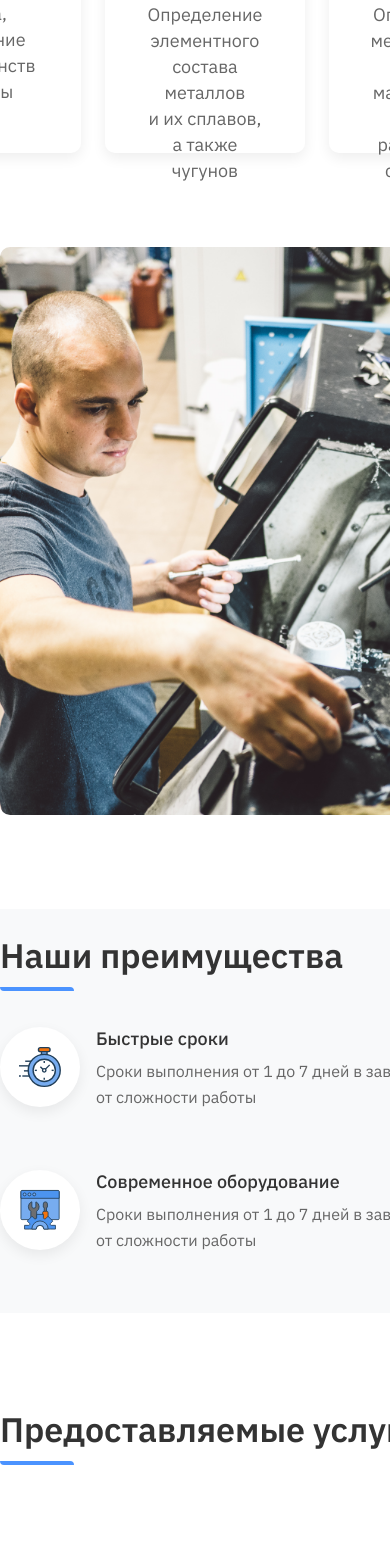
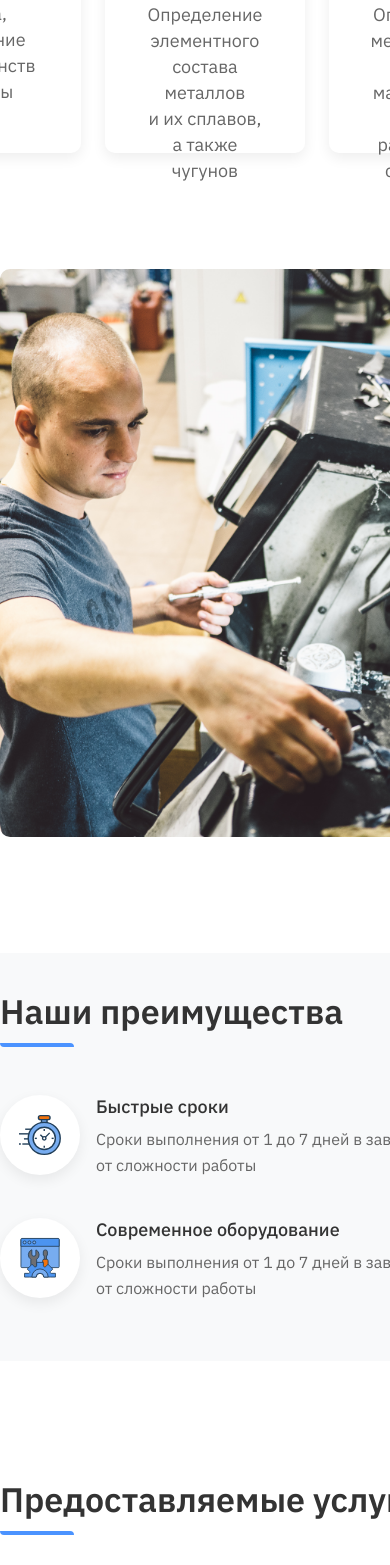
Before and after one commit to benjiman7/metalloved, a Django app: page / in a window 390 px wide. Shown: the part 821-2386 px from the top of the page. Run offline with Django 4.2, Linux system fonts and the light colour scheme; data that the repository does not hold is empty.

Commit message:
Change block paddings
Some minor fixes:
1) remove local volume data for docker container
2) change title for phone and email in order block

```diff
--- a/metalloved/website/static/styles/style.css
+++ b/metalloved/website/static/styles/style.css
@@ -364,7 +364,7 @@ body {
 }
 
 .main .container-about {
-  margin: 94px auto;
+  margin: 116px auto;
 }
 
 .main .about__content {
@@ -489,7 +489,6 @@ body {
 }
 
 .main .container-advantages {
-  margin: 94px auto;
   background-color: #F8F9FA;
 }
 
@@ -516,7 +515,7 @@ body {
   -webkit-box-direction: normal;
       -ms-flex-direction: column;
           flex-direction: column;
-  padding: 24px 0 36px;
+  padding: 36px 0 48px;
 }
 
 .main .advantages__title-content .advantages__title-item {
@@ -541,6 +540,7 @@ body {
   display: flex;
   -ms-flex-wrap: wrap;
       flex-wrap: wrap;
+  margin-bottom: 20px;
 }
 
 .main .advantages__list-item {
@@ -548,7 +548,7 @@ body {
   display: -ms-flexbox;
   display: flex;
   margin-right: 52px;
-  margin-bottom: 60px;
+  margin-bottom: 40px;
 }
 
 .main .advantages__list-item-border {
@@ -602,7 +602,7 @@ body {
 }
 
 .main .container-services {
-  margin: 94px 0;
+  margin: 116px auto;
 }
 
 .main .services__content {
@@ -626,7 +626,7 @@ body {
       -ms-flex-direction: column;
           flex-direction: column;
   width: 1128px;
-  padding-bottom: 36px;
+  padding-bottom: 52px;
 }
 
 .main .services__title-content .services__title-item {
--- a/metalloved/website/static/styles/style.scss
+++ b/metalloved/website/static/styles/style.scss
@@ -211,7 +211,7 @@
 
 .main {
     .container-about {
-        margin: 94px auto;
+        margin: 116px auto;
     }
 
     .about {
@@ -286,7 +286,6 @@
     }
 
     .container-advantages {
-        margin: 94px auto;
         background-color: #F8F9FA;
     }
 
@@ -301,18 +300,19 @@
 
         &__title-content {
             @include title-block(advantages);
-            padding: 24px 0 36px;
+            padding: 36px 0 48px;
         }
 
         &__list {
             display: flex;
             flex-wrap: wrap;
+            margin-bottom: 20px;
         }
 
         &__list-item {
             display: flex;
             margin-right: 52px;
-            margin-bottom: 60px;
+            margin-bottom: 40px;
         }
 
         &__list-item-border {
@@ -351,7 +351,7 @@
     }
 
     .container-services {
-        margin: 94px 0;
+        margin: 116px auto;
     }
 
     .services {
@@ -365,7 +365,7 @@
         &__title-content {
             @include title-block(services);
             width: 1128px;
-            padding-bottom: 36px;
+            padding-bottom: 52px;
         }
 
         &__list {
--- a/metalloved/website/templates/website/index.html
+++ b/metalloved/website/templates/website/index.html
@@ -360,20 +360,18 @@
                                         <svg width="26" height="21" viewBox="0 0 26 21" fill="none" xmlns="http://www.w3.org/2000/svg">
                                             <path d="M4.78947 1H21.2105C22.2156 1 23.1794 1.40036 23.8901 2.11299C24.6008 2.82563 25 3.79218 25 4.8V16.2C25 17.2078 24.6008 18.1744 23.8901 18.887C23.1794 19.5996 22.2156 20 21.2105 20H4.78947C3.78444 20 2.82058 19.5996 2.10991 18.887C1.39925 18.1744 1 17.2078 1 16.2V4.8C1 3.79218 1.39925 2.82563 2.10991 2.11299C2.82058 1.40036 3.78444 1 4.78947 1ZM4.78947 2.26667C4.19676 2.26567 3.62276 2.47473 3.16884 2.85693L13 9.25867L22.8312 2.85693C22.3771 2.47492 21.8032 2.26589 21.2105 2.26667H4.78947ZM13 10.7685L2.43242 3.888C2.32036 4.17892 2.26297 4.48813 2.26316 4.8V16.2C2.26316 16.8719 2.52932 17.5162 3.0031 17.9913C3.47687 18.4664 4.11945 18.7333 4.78947 18.7333H21.2105C21.8805 18.7333 22.5231 18.4664 22.9969 17.9913C23.4707 17.5162 23.7368 16.8719 23.7368 16.2V4.8C23.7368 4.47827 23.6775 4.17047 23.5676 3.888L13 10.7685Z" fill="#FF8400" stroke="#FF8400"></path>
                                         </svg>
-                                        <h2 class="order__info-list-item-title">E-mail:</h2>
+                                        <h2 class="order__info-list-item-title"><a href="mailto:xxxxxx@gmail.com">xxxxxx@gmail.com</a></h2>
                                     </div>
-                                    <a href="mailto:xxxxxx@gmail.com" class="order__info-list-item-content">xxxxxx@gmail.com</a>
-                                    <p class="order__info-list-item-text">Мы ответим в течение 24 часов</p>
+                                    <p class="order__info-list-item-text">Мы ответим в течение 12 часов</p>
                                 </div>
                                 <div class="order__info-list-item">
                                     <div class="order__info-list-item-title">
                                         <svg width="26" height="26" viewBox="0 0 26 26" fill="none" xmlns="http://www.w3.org/2000/svg">
                                             <path d="M5.82667 11.3867C7.74667 15.16 10.84 18.24 14.6133 20.1733L17.5467 17.24C17.9067 16.88 18.44 16.76 18.9067 16.92C20.4 17.4133 22.0133 17.68 23.6667 17.68C24.4 17.68 25 18.28 25 19.0133V23.6667C25 24.4 24.4 25 23.6667 25C11.1467 25 1 14.8533 1 2.33333C1 1.6 1.6 1 2.33333 1H7C7.73333 1 8.33333 1.6 8.33333 2.33333C8.33333 4 8.6 5.6 9.09333 7.09333C9.24 7.56 9.13333 8.08 8.76 8.45333L5.82667 11.3867Z" stroke="#FF8400" stroke-width="2"></path>
                                         </svg>
-                                        <h2 class="order__info-list-item-title">Телефон:</h2>
+                                        <h2 class="order__info-list-item-title"><a href="tel:+74957777777">+7 (495) 777-77-77</a></h2>
                                     </div>
-                                    <a href="tel:+74957777777" class="order__info-list-item-content">+7 (495) 777-77-77</a>
-                                    <p class="order__info-list-item-text">Ответим в рабочее время</p>
+                                    <p class="order__info-list-item-text">Заказать обратный звонок</p>
                                 </div>
                                 <div class="order__info-list-item">
                                     <div class="order__info-list-item-title">
@@ -381,7 +379,7 @@
                                             <path d="M1 12C1 5.92698 5.91759 1 11.988 1C18.0724 1 23 5.92894 23 12C23 18.0711 18.0724 23 11.988 23C5.91759 23 1 18.073 1 12ZM1.4 12C1.4 17.8563 6.14372 22.6 12 22.6C17.8563 22.6 22.6 17.8563 22.6 12C22.6 6.14372 17.8563 1.4 12 1.4C6.14372 1.4 1.4 6.14372 1.4 12Z" stroke="#FF8400" stroke-width="2"></path>
                                             <path d="M11.8155 12.3V12.5849L12.0606 12.7301L17.0299 15.6758L16.6513 16.2961L11.0139 12.9168V6.5H11.8155V12.3Z" stroke="#FF8400"></path>
                                         </svg>
-                                        <h2 class="order__info-list-item-title">Работа лаборатории:</h2>
+                                        <h2 class="order__info-list-item-title">Время работы:</h2>
                                     </div>
                                     <h3 class="order__info-list-item-content">Пн-пт 10:00 до 19:00</h3>
                                     <p class="order__info-list-item-text">Сб, Вс - выходной</p>
```
Also changed, not shown: other parts of metalloved/website/static/styles/style.css (+13 -14 lines), other parts of metalloved/website/static/styles/style.scss (+13 -14 lines), 1 other file.
